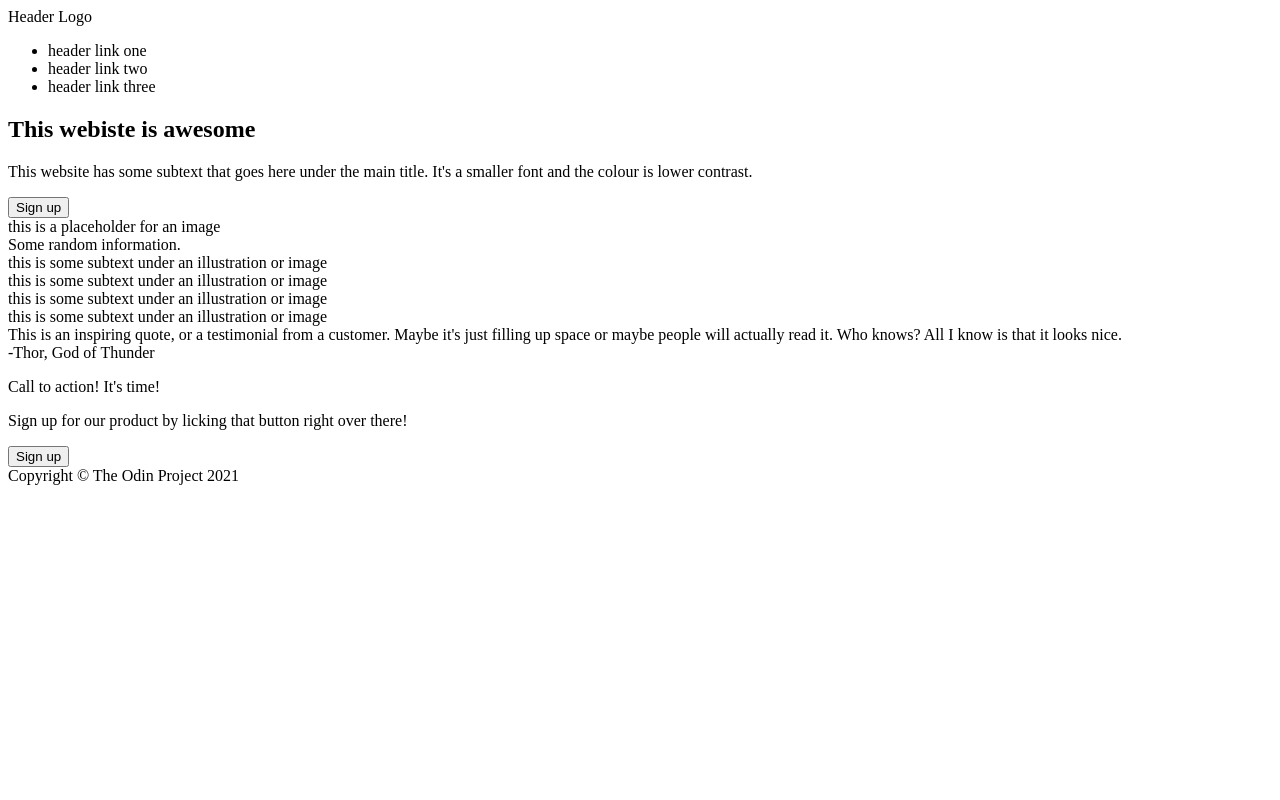
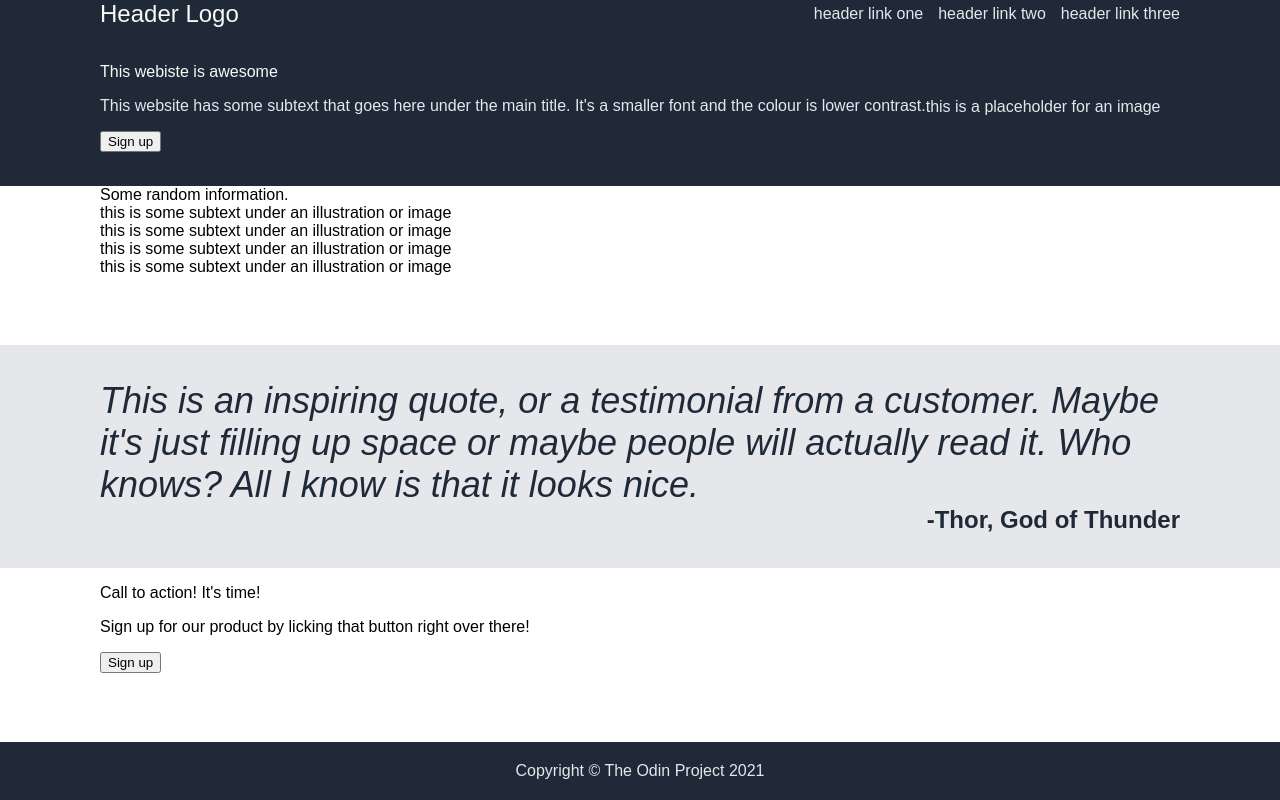
Before and after one commit to brookej7/Landing-Page---Odin-Project, a plain HTML site: page index.html in a window 1280 px wide. Drawn offline with Linux system fonts and the light colour scheme.

Commit message:
Updated the key styling features. Footer and Header completed. Quote section 3 mostly done as well.

```diff
--- a/index.html
+++ b/index.html
@@ -1,35 +1,35 @@
 <!DOCTYPE html>
 <html lang="en">
 <head>
-    <link ref="stylesheet" href="./style.css">
+    <link rel="stylesheet" href="style.css">
     <meta charset="UTF-8">
     <meta name="viewport" content="width=device-width, initial-scale=1.0">
-    <title>Document</title>
+    <title>Landing Page</title>
 </head>
 <body>
-    <header>
-        <div class="header_logo">Header Logo</div>
-        <ul>
+    <div class="header">
+        <div class="header_logo mainText">Header Logo</div>
+        <ul class="secondaryText">
             <li><a>header link one</a></li>
             <li><a>header link two</a></li>
             <li><a>header link three</a></li>
         </ul>
-    </header>
+    </div>
 
-    <div class="Section 1">
+    <div class="MainSections">
+        <div class="Section-1">
             <div>
-            <h2>This webiste is awesome</h2>
-            <p>This website has some subtext that goes here under the main title. It's a smaller font and the colour is lower contrast.</p>
+                <div class="mainText">This webiste is awesome</div>
+                <p class="secondaryText">This website has some subtext that goes here under the main title. It's a smaller font and the colour is lower contrast.</p>
                 <button class="rounded signup">Sign up</button>
             </div>
-        <div class="placeholder">
+            <div class="placeholder secondaryText">
                 this is a placeholder for an image
             </div>
 
 
         </div>
-
-    <div class="Section 2">
+        <div class="Section-2">
             <div id="section-2-Heading">Some random information.</div>
 
             <div class="photoPanel">
@@ -53,13 +53,13 @@
 
         </div>
 
-    <div class="Section 3">
-        <div class="quote">This is an inspiring quote, or a testimonial from a customer. Maybe it's just filling up space or maybe people will actually read it. Who knows? All I know is that it looks nice.</div>
+        <div class="Section-3">
+            <em class="quote">This is an inspiring quote, or a testimonial from a customer. Maybe it's just filling up space or maybe people will actually read it. Who knows? All I know is that it looks nice.</em>
             <div class="author">-Thor, God of Thunder</div>
 
         </div>
 
-    <div class="Section 4">
+        <div class="Section-4">
 
             <div class="rounded filledbox">
                 <div class="callToAction">
@@ -70,9 +70,9 @@
             </div>
 
         </div>
-
-    <footer>
+    </div>
+    <div class="footer secondaryText">
         Copyright &copy; The Odin Project 2021
-    </footer>
+    </div>
 </body>
 </html>
--- a/style.css
+++ b/style.css
@@ -0,0 +1,84 @@
+body{
+    display: flex;
+    flex-direction: column;
+    font-family:Arial, Helvetica, sans-serif;
+    margin: 0px;
+    height: 100vh;
+}
+
+ul {
+    list-style-type: none;
+    padding: 0px;
+    margin: 0px;
+    display: flex;
+    gap:15px;
+}
+
+a {
+    text-decoration: none;
+}
+
+.MainSections{
+    flex-grow: 1;
+    display: flex;
+    flex-direction: column;
+}
+
+.header, .footer, .Section-1 {
+    background-color: #1F2937;
+    padding: 0px 100px 0px 100px;
+}
+
+.Section-2, .Section-4 {
+    background-color: #ffffff;
+}
+
+.Section-1, .Section-2, .Section-3, .Section-4 {
+    flex-grow: 1;
+    padding: 0px 100px 0px 100px;
+}
+
+.header{
+    display: flex;
+    justify-content: space-between;
+    align-items: center;
+}
+
+.Section-3 {
+    background-color: #E5E7EB;
+    font-weight: 200;
+    color: #1F2937;
+    font-size: 36px;
+    display: flex;
+    flex-direction: column;
+    justify-content: center;
+}
+
+.Section-1 {
+
+    display: flex;
+    align-items: center;
+}
+
+.author {
+    font-weight: bold;
+    font-size: 24px;
+    text-align: right;
+}
+
+.mainText {
+    color: #F9FAF8;
+}
+
+.secondaryText {
+    color: #E5E7EB;
+}
+
+.footer{
+    text-align: center;
+    padding: 20px;
+}
+
+.header_logo {
+    font-size: 24px;
+}
```
Lines whose indentation alone changed are shown as unchanged.
